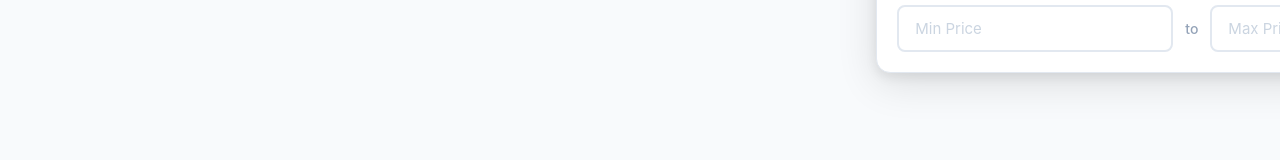
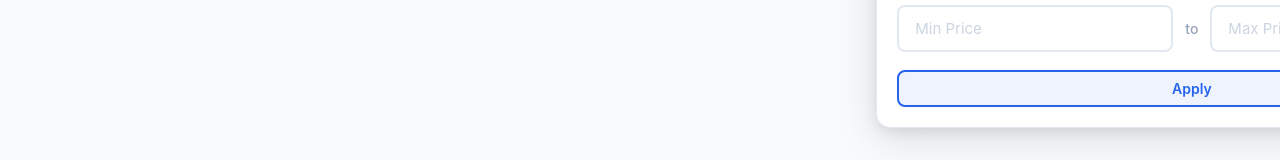
Before and after one commit to evasharma12/2BHK, a React (Create React App) app in the folder react-frontend/: page /properties in a window 1280 px wide. Both pictures are taken after a click on the button "Filters". Shown: the part 647-807 px from the top of the page. Built offline with nearby package versions, Linux system fonts and the light colour scheme; no server answers.

Commit message:
Fix the property filters reload-after-every-type issue.

```diff
--- a/react-frontend/src/components/PropertyFilters.css
+++ b/react-frontend/src/components/PropertyFilters.css
@@ -176,6 +176,25 @@
   font-weight: 500;
 }
 
+.price-apply-btn {
+  margin-top: 0.5rem;
+  padding: 0.5rem 1rem;
+  border: 2px solid #2563eb;
+  border-radius: 8px;
+  background: rgba(37, 99, 235, 0.08);
+  color: #2563eb;
+  font-size: 0.875rem;
+  font-weight: 600;
+  cursor: pointer;
+  transition: all 0.2s ease;
+  font-family: 'Inter', -apple-system, BlinkMacSystemFont, sans-serif;
+}
+
+.price-apply-btn:hover {
+  background: rgba(37, 99, 235, 0.12);
+  border-color: #1d4ed8;
+}
+
 /* Responsive */
 @media (max-width: 1024px) {
   .property-filters {
--- a/react-frontend/src/components/PropertyFilters.jsx
+++ b/react-frontend/src/components/PropertyFilters.jsx
@@ -1,9 +1,24 @@
-import React from 'react';
+import React, { useState, useEffect } from 'react';
 import './PropertyFilters.css';
 
 const PropertyFilters = ({ filters, onFilterChange, onClearFilters, totalCount }) => {
+  // Local state for price inputs so typing doesn't trigger search on every keystroke
+  const [localMinPrice, setLocalMinPrice] = useState(filters.minPrice || '');
+  const [localMaxPrice, setLocalMaxPrice] = useState(filters.maxPrice || '');
+
+  useEffect(() => {
+    setLocalMinPrice(filters.minPrice || '');
+    setLocalMaxPrice(filters.maxPrice || '');
+  }, [filters.minPrice, filters.maxPrice]);
+
   const handleChange = (name, value) => {
     onFilterChange({ ...filters, [name]: value });
+  };
+
+  const applyPriceFilter = () => {
+    const min = String(localMinPrice || '').trim();
+    const max = String(localMaxPrice || '').trim();
+    onFilterChange({ ...filters, minPrice: min, maxPrice: max });
   };
 
   const hasActiveFilters = () => {
@@ -113,7 +128,7 @@ const PropertyFilters = ({ filters, onFilterChange, onClearFilters, totalCount }
           </select>
         </div>
 
-        {/* Price Range */}
+        {/* Price Range - apply on blur or via Apply button; typing doesn't refetch on every keystroke */}
         <div className="filter-group filter-group--price">
           <label className="filter-label">Price Range</label>
           <div className="price-inputs">
@@ -121,18 +136,27 @@ const PropertyFilters = ({ filters, onFilterChange, onClearFilters, totalCount }
               type="number"
               placeholder="Min Price"
               className="filter-input"
-              value={filters.minPrice || ''}
-              onChange={(e) => handleChange('minPrice', e.target.value)}
+              value={localMinPrice}
+              onChange={(e) => setLocalMinPrice(e.target.value)}
+              onBlur={applyPriceFilter}
             />
             <span className="price-separator">to</span>
             <input
               type="number"
               placeholder="Max Price"
               className="filter-input"
-              value={filters.maxPrice || ''}
-              onChange={(e) => handleChange('maxPrice', e.target.value)}
+              value={localMaxPrice}
+              onChange={(e) => setLocalMaxPrice(e.target.value)}
+              onBlur={applyPriceFilter}
             />
           </div>
+          <button
+            type="button"
+            className="price-apply-btn"
+            onClick={applyPriceFilter}
+          >
+            Apply
+          </button>
         </div>
       </div>
     </div>
```
